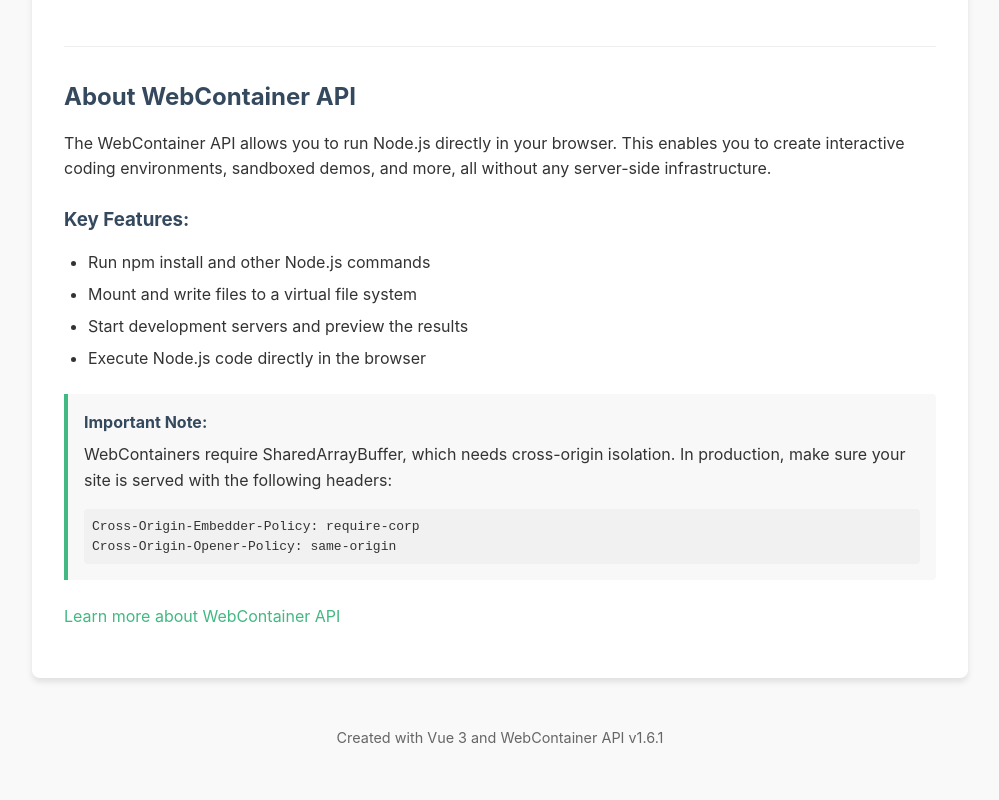
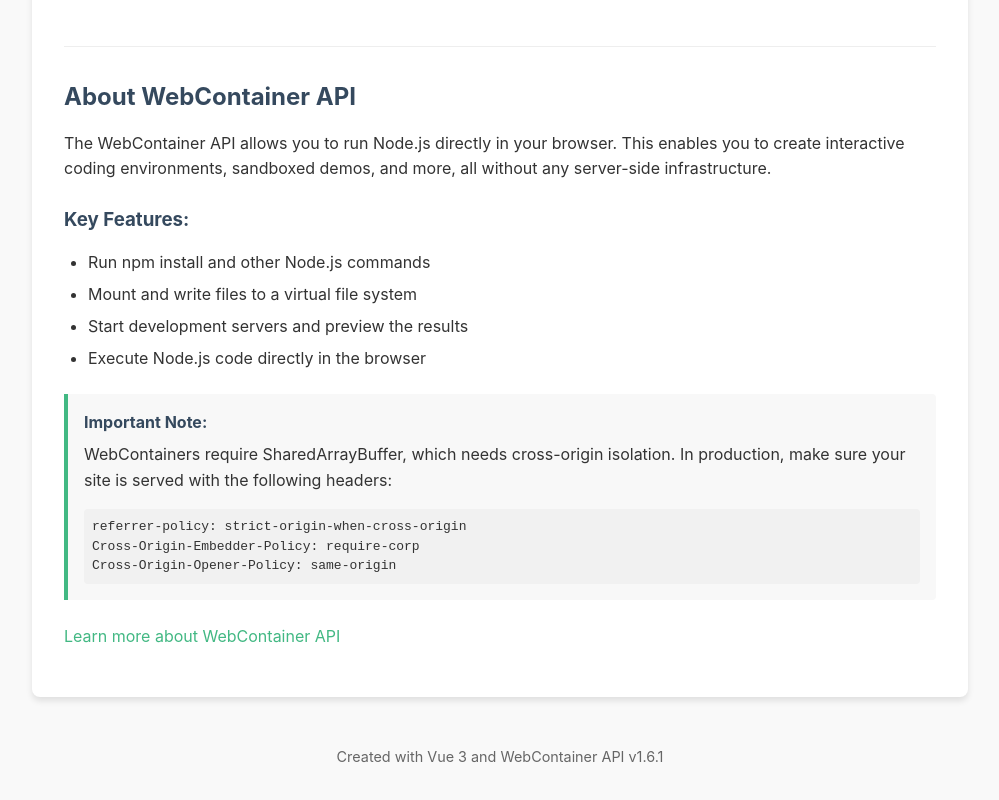
Before and after one commit to RGBKnights/ubiquitous-octo-lamp, a Vue app: page / in a window 1280 px wide. Shown: the part 1361-2161 px from the top of the page, without its empty margins (140-1139 px from the left). Built offline with nearby package versions, Linux system fonts and the light colour scheme.

Commit message:
updated help

```diff
--- a/src/App.vue
+++ b/src/App.vue
@@ -34,7 +34,9 @@
             WebContainers require SharedArrayBuffer, which needs cross-origin isolation.
             In production, make sure your site is served with the following headers:
           </p>
-          <pre>Cross-Origin-Embedder-Policy: require-corp
+          <pre>
+referrer-policy: strict-origin-when-cross-origin
+Cross-Origin-Embedder-Policy: require-corp
 Cross-Origin-Opener-Policy: same-origin</pre>
         </div>
 
```
